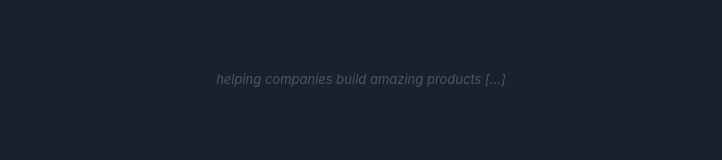
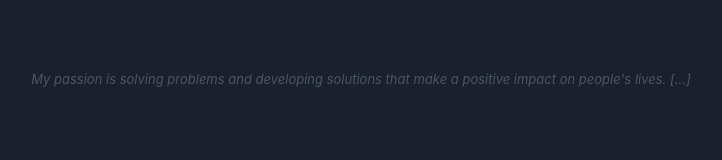
Before and after one commit to luanelioliveira/lluanoliveira.com, a Next.js app: page / in a window 1280 px wide. Shown: the part 367-527 px from the top of the page, without its empty margins (279-1001 px from the left). Built offline with nearby package versions, Linux system fonts and the light colour scheme.

Commit message:
Update message

```diff
--- a/src/pages/index.tsx
+++ b/src/pages/index.tsx
@@ -9,7 +9,7 @@ const profile = {
   site: 'lluanoliveira.dev',
   name: 'Luan Eli Oliveira',
   role: 'Sr Software Engineer',
-  message: 'helping companies build amazing products',
+  message: 'My passion is solving problems and developing solutions that make a positive impact on people\'s lives. ',
   avatar: 'https://github.com/luanelioliveira.png',
 } as Profile;
 
```
